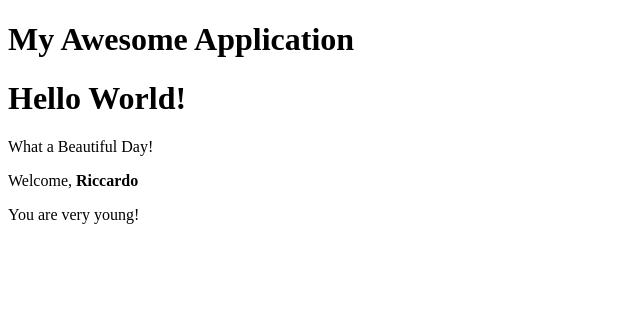
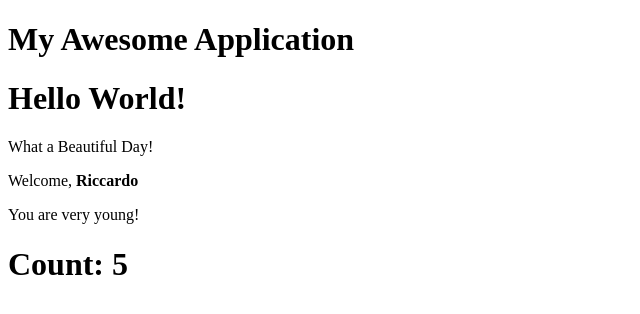
Before and after one commit to RiccardoMannino/Jsx-exercise, a React (Create React App) app in the folder react-exercises/: page / in a window 1280 px wide. Shown: the top 314 px of the page, without its empty margins (0-640 px from the left). Built offline with nearby package versions, Linux system fonts and the light colour scheme.

Commit message:
state-01

```diff
--- a/react-exercises/src/App.js
+++ b/react-exercises/src/App.js
@@ -1,4 +1,5 @@
 import React from "react";
+import { Counter } from "./Counter";
 import { Hello } from "./Hello";
 // import { Message } from "./Message";
 import { Welcome } from "./Welcome";
@@ -12,6 +13,7 @@
         <Hello />
         {/* <Message /> */}
         <Welcome name="Riccardo" age={18} />
+        <Counter />
       </div>
     );
   }
--- /dev/null
+++ b/react-exercises/src/Counter.js
@@ -0,0 +1,23 @@
+import React from "react";
+
+export class Counter extends React.Component {
+  state = {
+    count: 0,
+  };
+
+  constructor(props) {
+    super(props);
+
+    setInterval(() => {
+      this.setState((state) => {
+        return {
+          count: state.count + 1,
+        };
+      });
+    }, 1000);
+  }
+
+  render() {
+    return <h1>Count: {this.state.count}</h1>;
+  }
+}
```
